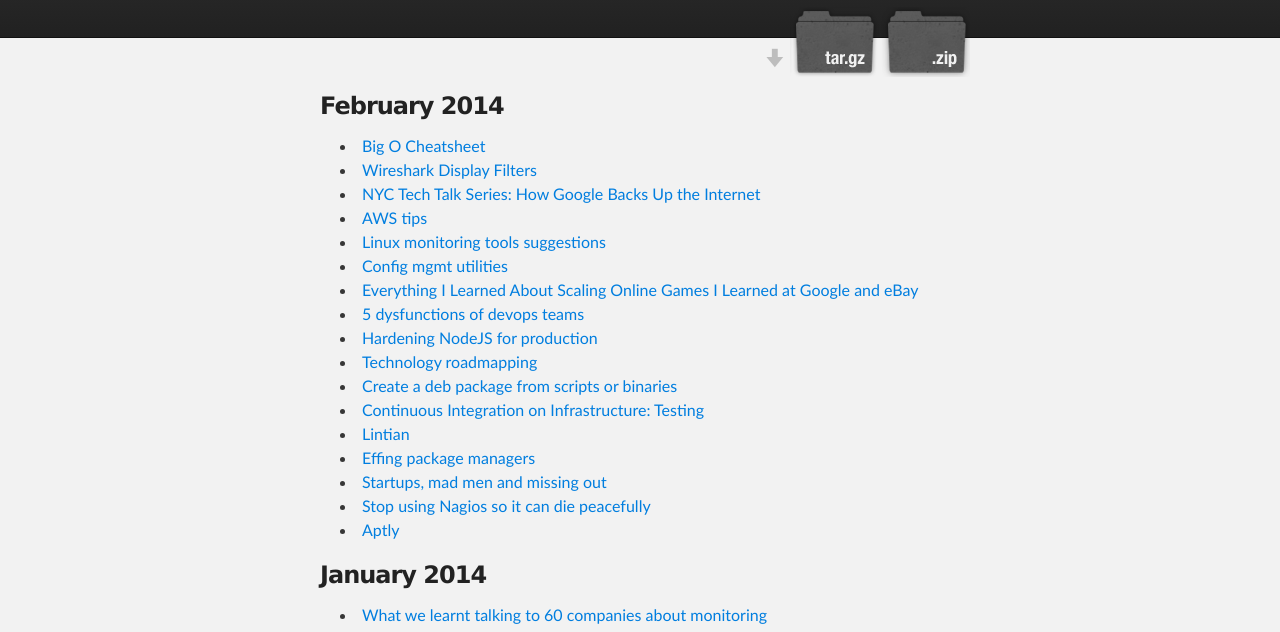
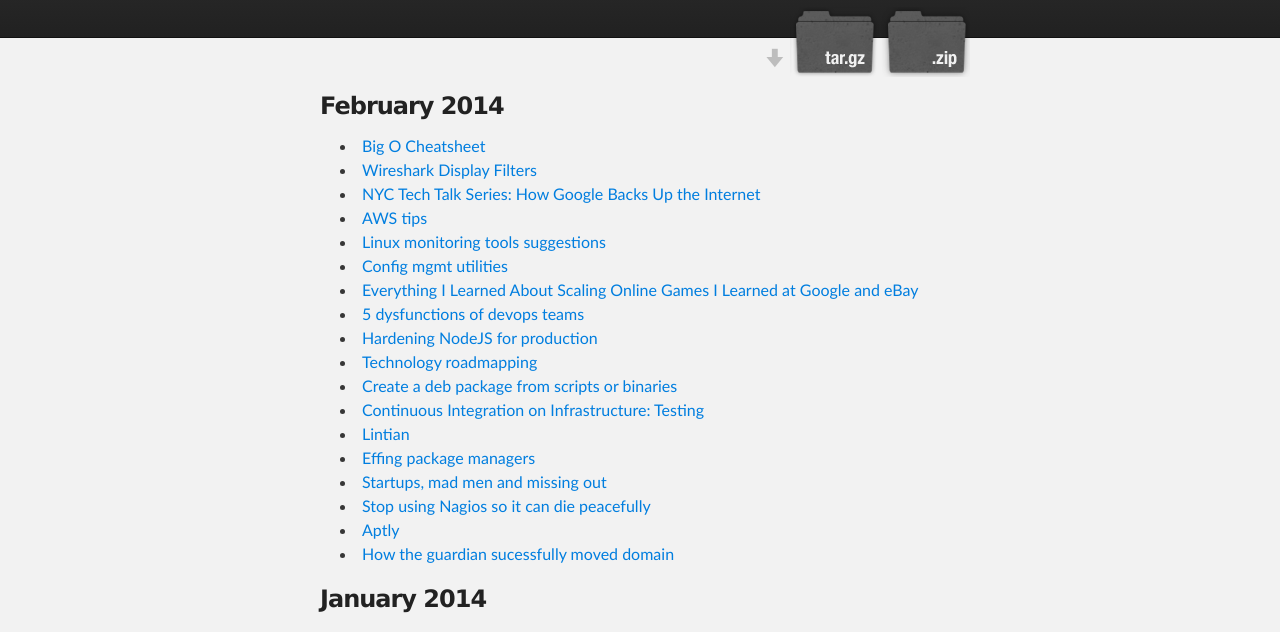
Before and after one commit to goncalopereira/whatIveBeenReading, a plain HTML site: page index.html in a window 1280 px wide. Shown: the part 136-768 px from the top of the page. Drawn offline with Linux system fonts and the light colour scheme.

```diff
--- a/index.html
+++ b/index.html
@@ -52,6 +52,7 @@
 <li><a href="http://zachholman.com/posts/startups-mad-men-and-missing-out/">Startups, mad men and missing out</a></li>
 <li><a href="http://www.slideshare.net/superdupersheep/stop-using-nagios-so-it-can-die-peacefully">Stop using Nagios so it can die peacefully </a></li>
 <li><a href="http://www.aptly.info/">Aptly</a></li>
+<li><a href="http://www.theguardian.com/info/developer-blog/2014/feb/18/how-the-guardian-successfully-moved-domain">How the guardian sucessfully moved domain</a></li>
 </ul><h3>
 <a name="january-2014" class="anchor" href="#january-2014"><span class="octicon octicon-link"></span></a>January 2014</h3>
 
```
Also changed, not shown: params.json (+1 -1 lines).
